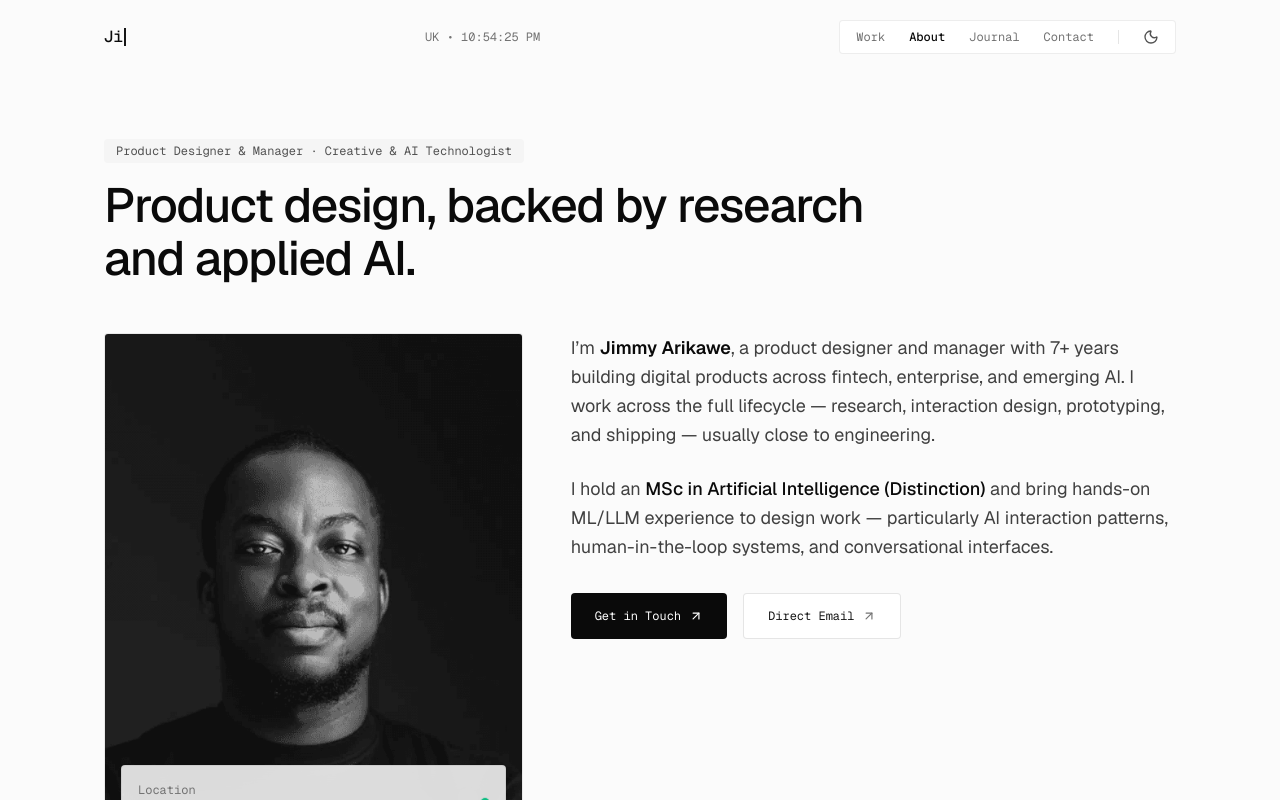
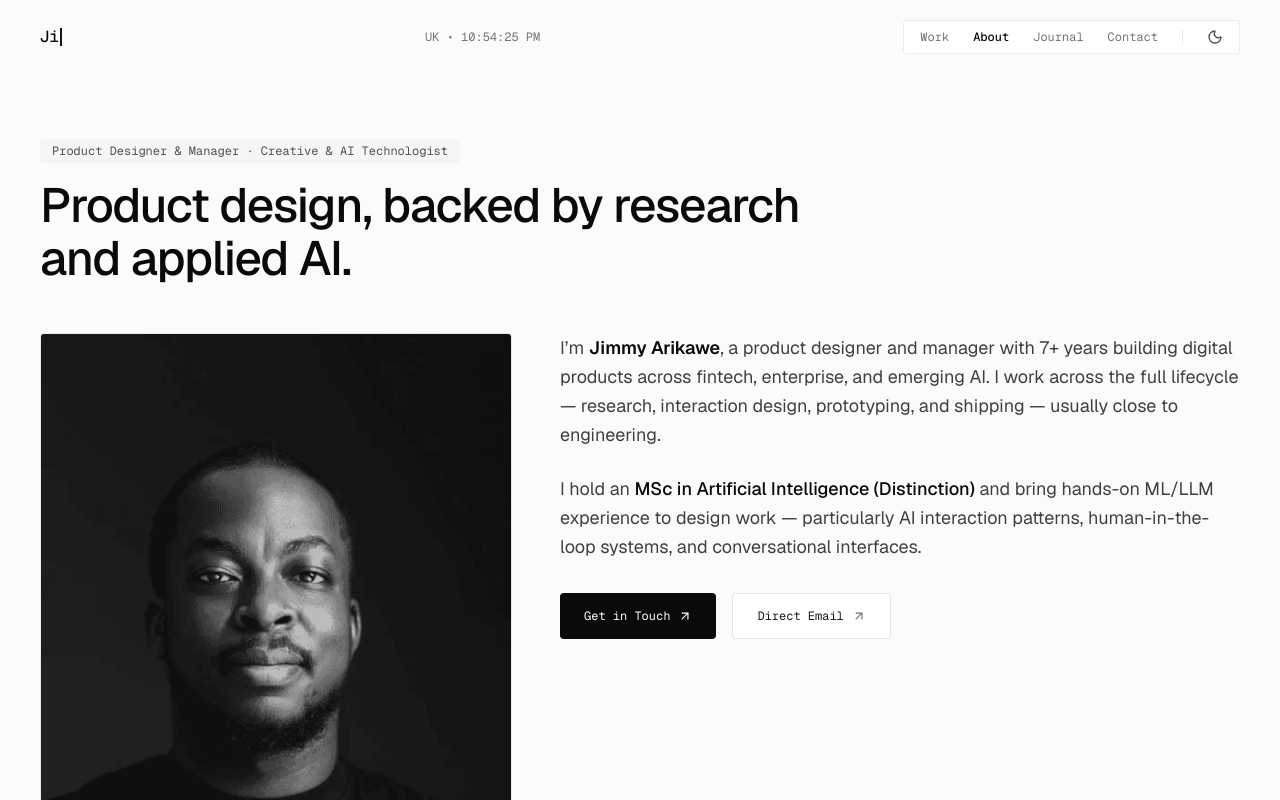
Before and after one commit to jimmyarikawe/portfolio, a Next.js app: page /about in a window 1280 px wide. Shown: the top 800 px of the page. Built offline with nearby package versions, Linux system fonts and the light colour scheme.

Commit message:
fix: expand container width to max-w-[1800px] bringing content closer to page edges

```diff
--- a/src/app/about/page.tsx
+++ b/src/app/about/page.tsx
@@ -9,7 +9,7 @@ import { ServicesGrid } from "@/components/ServicesGrid";
 
 export default function AboutPage() {
   return (
-    <div className="max-w-6xl mx-auto px-4 sm:px-8 lg:px-10 pt-12 md:pt-16 space-y-28 md:space-y-40">
+    <div className="w-full max-w-[1800px] mx-auto px-4 sm:px-8 lg:px-10 pt-12 md:pt-16 space-y-28 md:space-y-40">
       {/* 1. HERO & CV SUMMARY */}
       <section className="space-y-12">
         <div className="space-y-4 max-w-3xl">
--- a/src/app/contact/page.tsx
+++ b/src/app/contact/page.tsx
@@ -5,7 +5,7 @@ import { ContactForm } from "@/components/ContactForm";
 
 export default function ContactPage() {
   return (
-    <div className="max-w-6xl mx-auto px-4 sm:px-8 lg:px-10 pt-12 md:pt-16 space-y-12">
+    <div className="w-full max-w-[1800px] mx-auto px-4 sm:px-8 lg:px-10 pt-12 md:pt-16 space-y-12">
       {/* Header */}
       <div className="space-y-4 max-w-3xl">
         <motion.div
--- a/src/app/journal/page.tsx
+++ b/src/app/journal/page.tsx
@@ -6,7 +6,7 @@ import { JournalCard } from "@/components/JournalCard";
 
 export default function JournalPage() {
   return (
-    <div className="max-w-6xl mx-auto px-4 sm:px-8 lg:px-10 pt-12 md:pt-16 space-y-12">
+    <div className="w-full max-w-[1800px] mx-auto px-4 sm:px-8 lg:px-10 pt-12 md:pt-16 space-y-12">
       {/* Header */}
       <div className="space-y-4 max-w-3xl">
         <motion.div
--- a/src/app/page.tsx
+++ b/src/app/page.tsx
@@ -36,7 +36,7 @@ export default function HomePage() {
         );
 
   return (
-    <div className="max-w-6xl mx-auto px-4 sm:px-8 lg:px-10 pt-12 md:pt-16 space-y-28 md:space-y-40">
+    <div className="w-full max-w-[1800px] mx-auto px-4 sm:px-8 lg:px-10 pt-12 md:pt-16 space-y-28 md:space-y-40">
       {/* 1. HERO SECTION */}
       <section className="flex flex-col lg:flex-row lg:items-center gap-10 lg:gap-16">
         <div className="flex-1 space-y-8">
--- a/src/app/work/page.tsx
+++ b/src/app/work/page.tsx
@@ -29,7 +29,7 @@ export default function WorkPage() {
         );
 
   return (
-    <div className="max-w-6xl mx-auto px-4 sm:px-8 lg:px-10 pt-12 md:pt-16 space-y-12">
+    <div className="w-full max-w-[1800px] mx-auto px-4 sm:px-8 lg:px-10 pt-12 md:pt-16 space-y-12">
       {/* Header */}
       <div className="space-y-4 max-w-3xl">
         <motion.div
--- a/src/components/CaseStudySection.tsx
+++ b/src/components/CaseStudySection.tsx
@@ -97,7 +97,7 @@ export function CaseStudySection({
         className="fixed top-0 left-0 right-0 h-[2px] bg-neutral-950 dark:bg-white origin-left z-50 pointer-events-none"
       />
 
-      <article className="max-w-6xl mx-auto px-4 sm:px-8 lg:px-10 pt-8 sm:pt-12 md:pt-16 pb-24">
+      <article className="w-full max-w-[1800px] mx-auto px-4 sm:px-8 lg:px-10 pt-8 sm:pt-12 md:pt-16 pb-24">
         {/* Navigation & Action Header */}
         <div className="flex items-center justify-between gap-4 mb-8 sm:mb-12">
           <Link
--- a/src/components/Footer.tsx
+++ b/src/components/Footer.tsx
@@ -22,7 +22,7 @@ export function Footer() {
 
   return (
     <footer className="mt-28 md:mt-40 border-t border-black/5 dark:border-white/10 bg-[#F7F7F7] dark:bg-[#0E0E10] relative">
-      <div className="max-w-6xl mx-auto px-4 sm:px-8 lg:px-10 pt-20 pb-12">
+      <div className="w-full max-w-[1800px] mx-auto px-4 sm:px-8 lg:px-10 pt-20 pb-12">
         {/* Main CTA Banner */}
         <div className="grid grid-cols-1 lg:grid-cols-12 gap-10 items-end pb-16 border-b border-black/5 dark:border-white/10">
           <div className="lg:col-span-8 space-y-6">
--- a/src/components/Header.tsx
+++ b/src/components/Header.tsx
@@ -50,7 +50,7 @@ export function Header() {
         Skip to main content
       </a>
 
-      <div className="max-w-6xl mx-auto px-4 sm:px-8 lg:px-10">
+      <div className="w-full max-w-[1800px] mx-auto px-4 sm:px-8 lg:px-10">
         <div className="flex items-center justify-between gap-4 w-full">
           {/* Left: Logo */}
           <div className="pointer-events-auto shrink-0">
```
